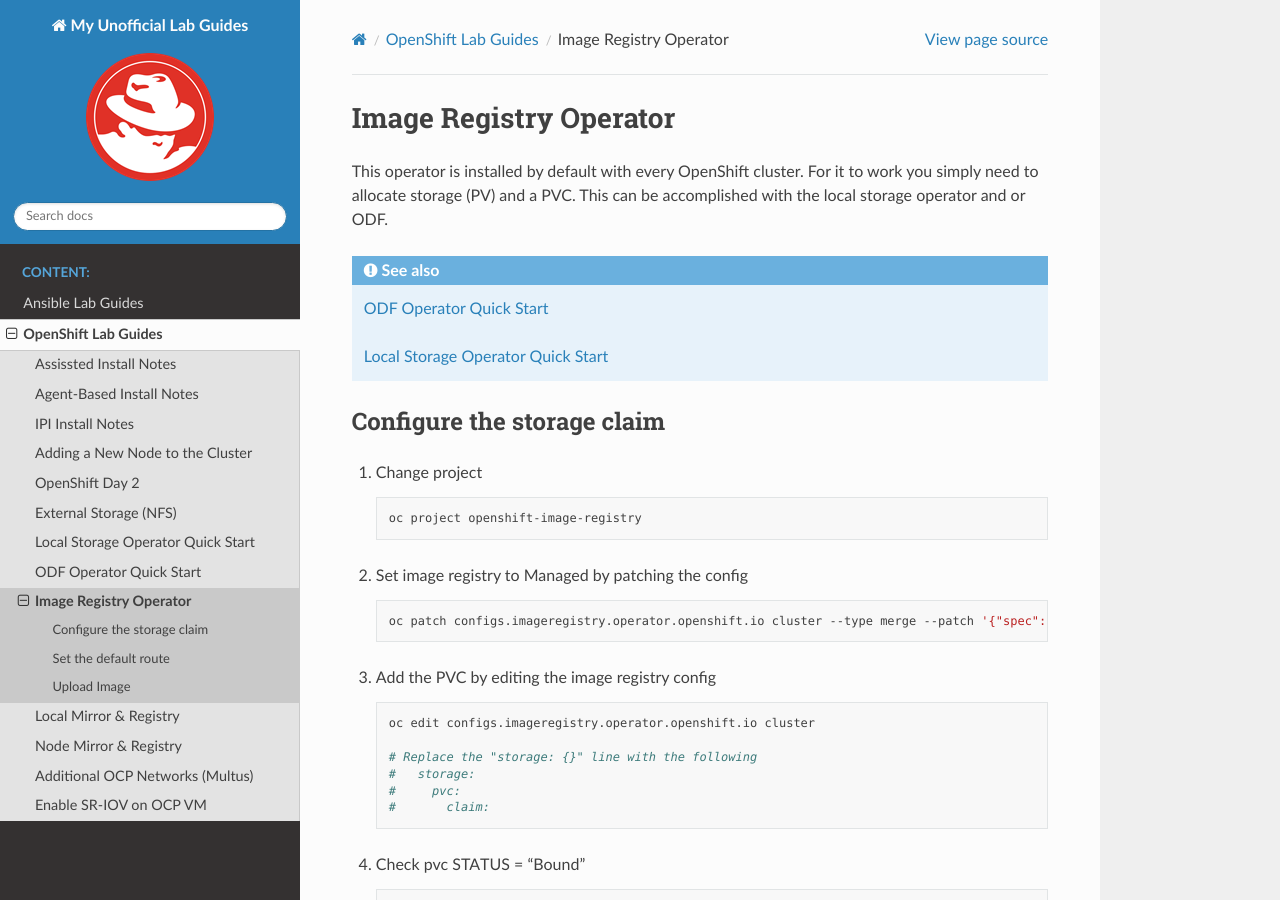
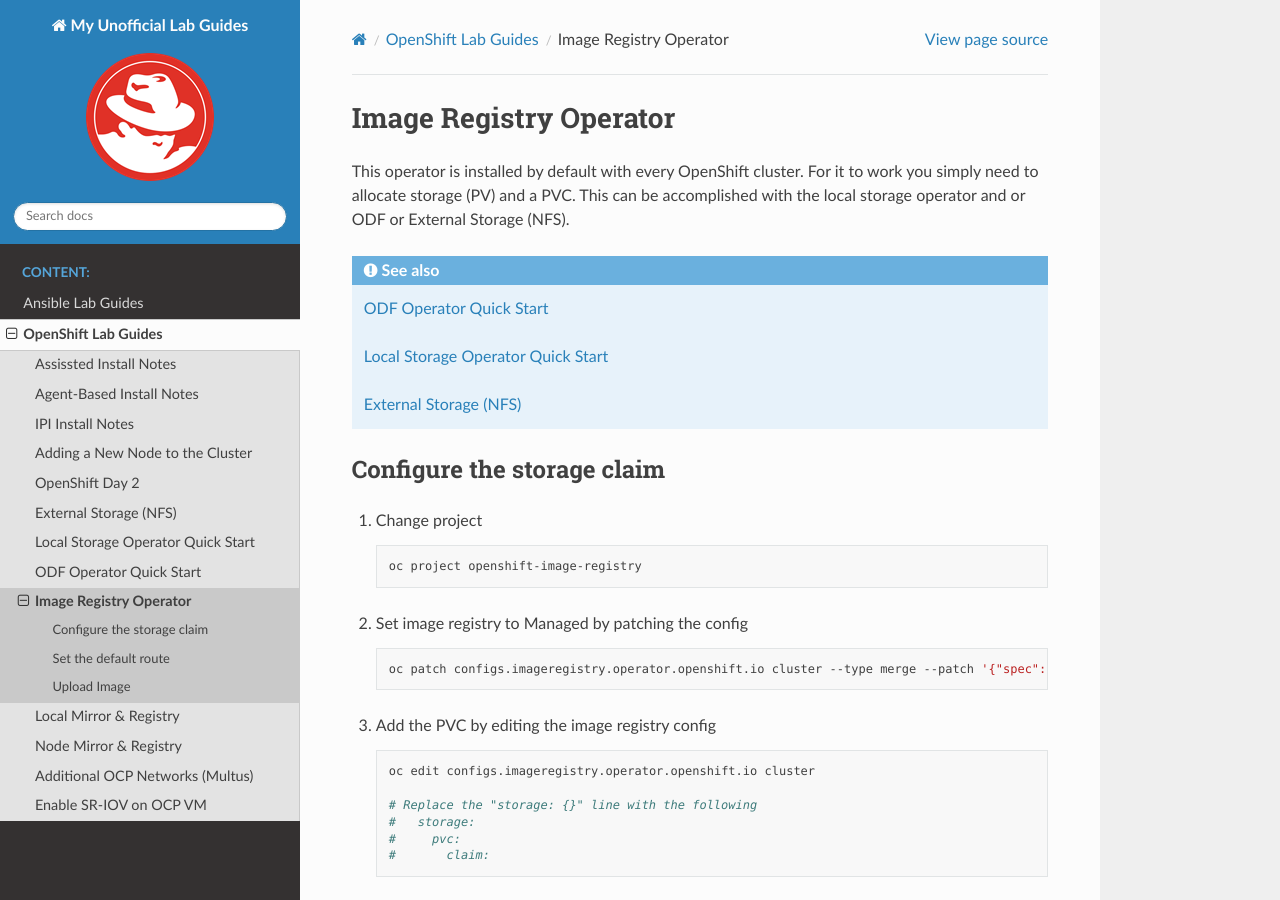
Before and after one commit to vtog/labGuides, a Sphinx documentation site: the page built from source/ocp/image-registry.rst, in a window 1280 px wide and 900 px high. Built offline with Sphinx 7.4.7 and the Read the Docs theme 2.0.0, drawn with Linux system fonts in a browser that asks for light colours; pages that are not in the unit, such as notebooks, are missing from menus.

Commit message:
image reg reference to nfs storage

```diff
--- a/source/ocp/image-registry.rst
+++ b/source/ocp/image-registry.rst
@@ -3,11 +3,13 @@
 
 This operator is installed by default with every OpenShift cluster. For it to
 work you simply need to allocate storage (PV) and a PVC. This can be accomplished
-with the local storage operator and or ODF.
+with the local storage operator and or ODF or External Storage (NFS).
 
 .. seealso:: `ODF Operator Quick Start <./odf-quick-start.html>`_
 
    `Local Storage Operator Quick Start <./lso-quick-start.html>`_
+
+   `External Storage (NFS) <./nfs.html>`_
 
 Configure the storage claim
 ---------------------------
```
